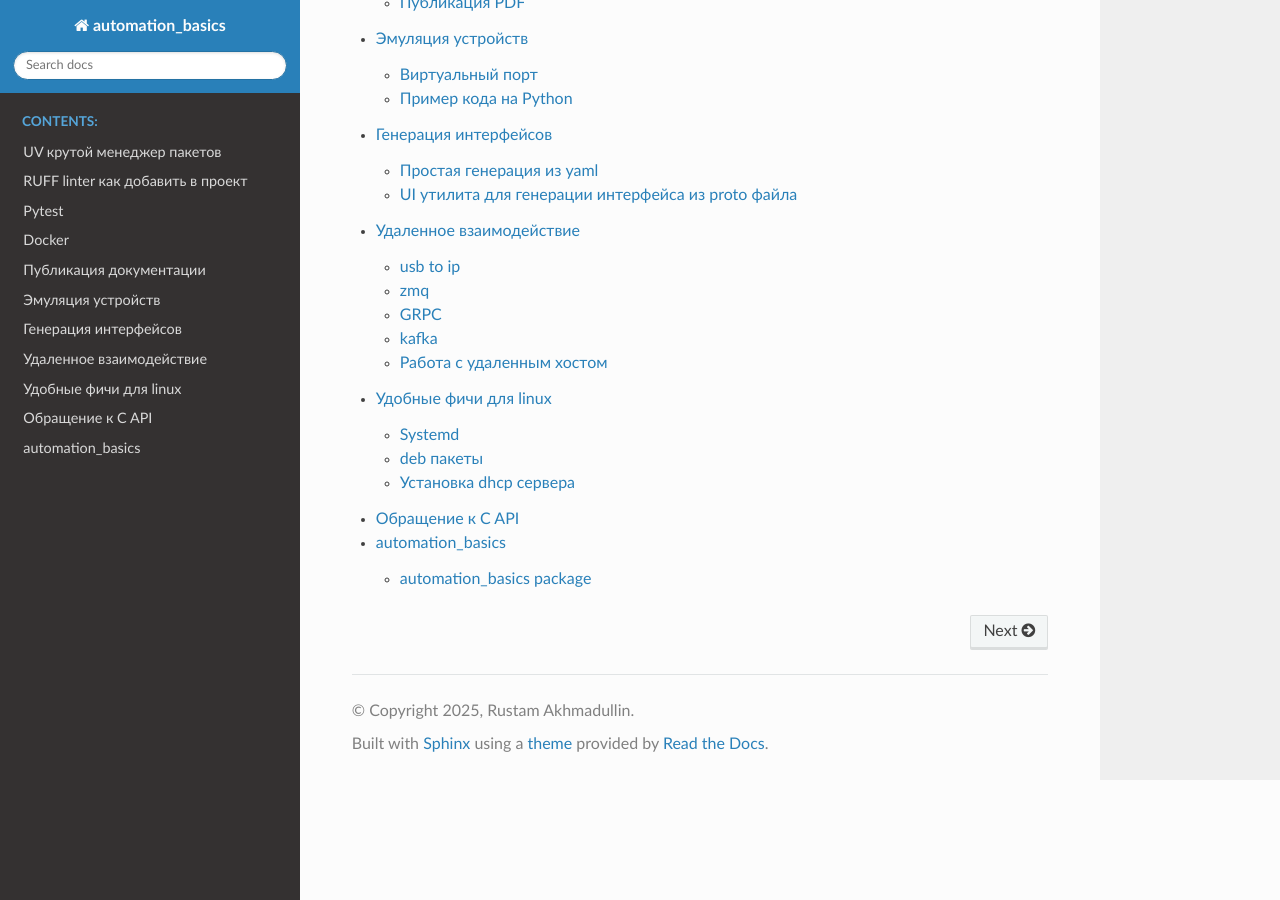
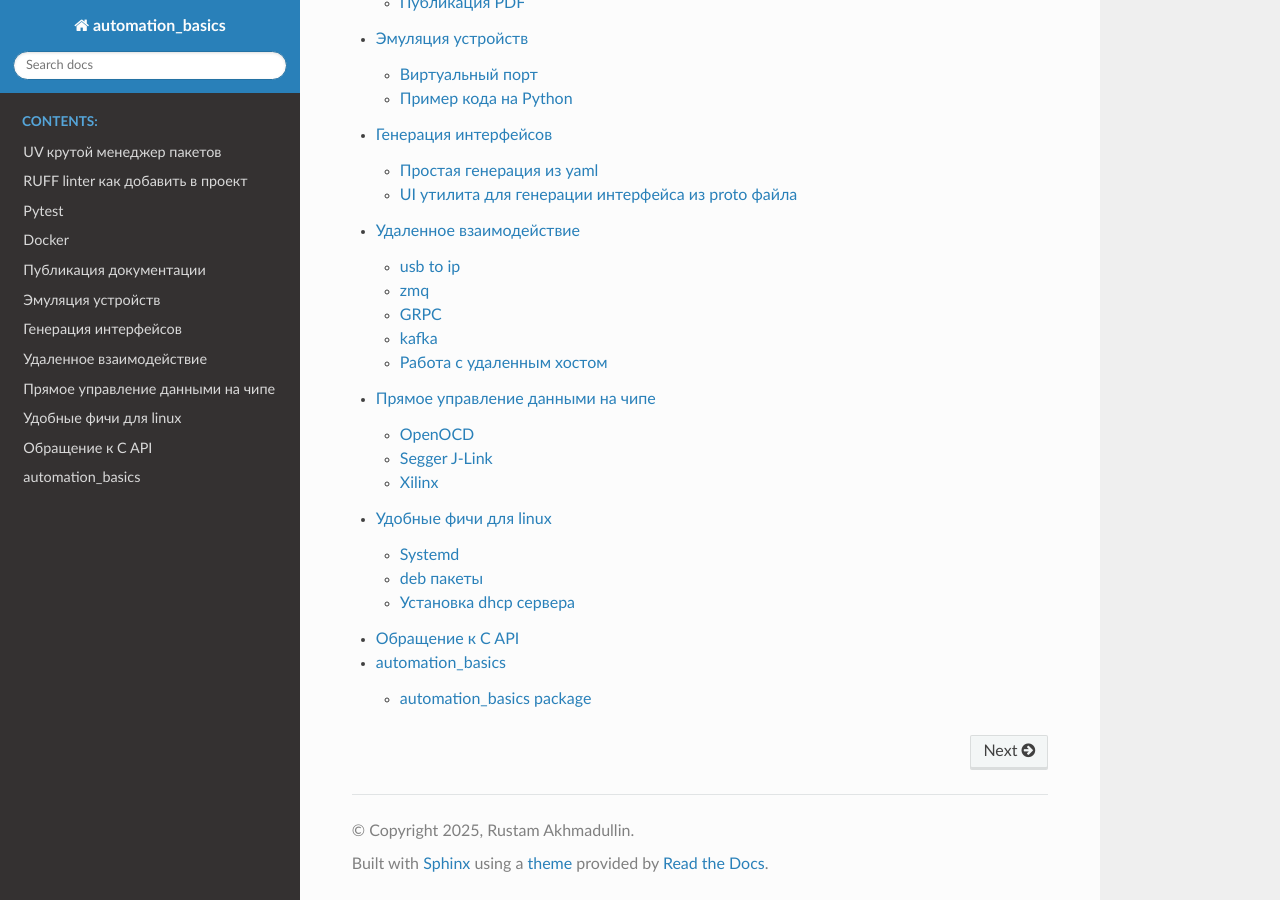
Before and after one commit to RustamAxm/automation_basic, a Sphinx documentation site: the page built from docs/source/index.rst, in a window 1280 px wide and 900 px high, scrolled down 781 px. Built offline with Sphinx 7.4.7 and the Read the Docs theme 3.1.0, drawn with Linux system fonts in a browser that asks for light colours; some of the changed lines change nothing that is shown.

Commit message:
add debug

```diff
--- a/docs/source/index.rst
+++ b/docs/source/index.rst
@@ -19,6 +19,7 @@ automation basics documentation
    tutorials/emulation
    tutorials/generative_api
    tutorials/remote
+   tutorials/direct_debug
    tutorials/systemd
    tutorials/ctypes
    modules
--- /dev/null
+++ b/docs/source/tutorials/direct_debug.rst
@@ -0,0 +1,30 @@
+Прямое управление данными на чипе
+====================================
+
+OpenOCD
+---------
+Первый пример с прямым управлением значением регистров.
+Пример кода для f103 с изменением периода мигания светодиода.
+`Ссылка на репозиторий с примером <https://github.com/RustamAxm/arduino_based_projects/tree/main/openocd_stm_blink/OpenOCD_test>`_
+
+Segger J-Link
+----------------
+
+Прикольный отладчик много всего умеет из коробки. Самый лучший remote control
+`ссылка на артефакты <https://www.segger.com/downloads/jlink/>`_
+
+`Пакет для управления отладчиком <https://pypi.org/project/pylink-square/>`_
+
+Xilinx
+--------------
+Пример  DLC оригинала но есть куча китайских клонов
+`ссылка <https://www.chipdip.ru/product/hw-usb-ii-g>`_
+
+Можно пользоваться и `ftdi <https://docs.amd.com/r/2022.1-English/ug908-vivado-programming-debugging/Programming-FTDI-Devices-for-Vivado-Hardware-Manager-Support>`_
+
+Пакет для использования `ссылка <https://pypi.org/project/pyftdi/>`_
+Предварительно нужно правильно поставить `драйвера <https://ftdichip.com/drivers/d2xx-drivers/>`_
+
+Удобно зашивать через `Vivado Lab <https://docs.amd.com/r/en-US/ug908-vivado-programming-debugging/Introduction>`_
+
+Есть поддержка скриптов из-под IDE
```
